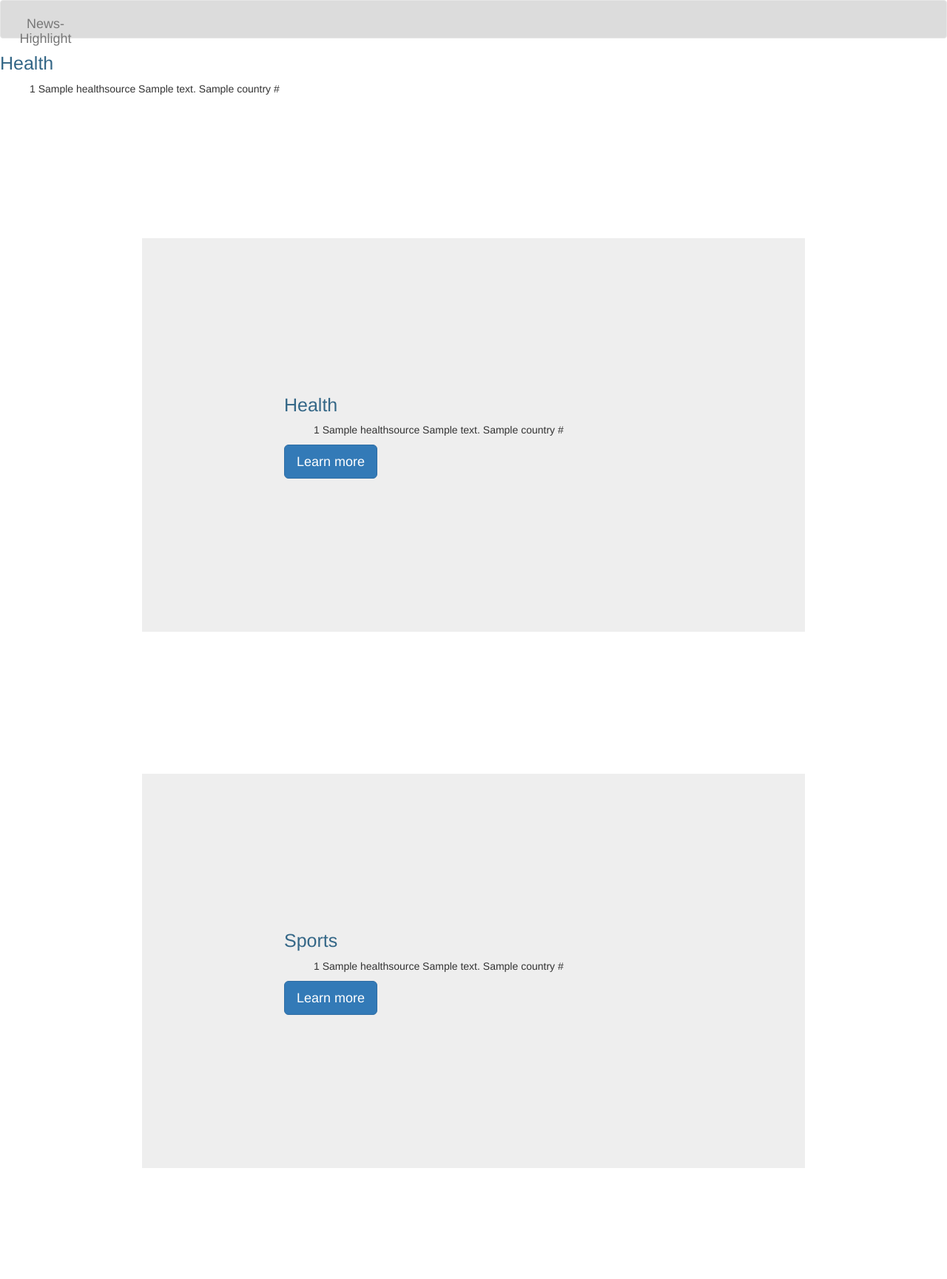
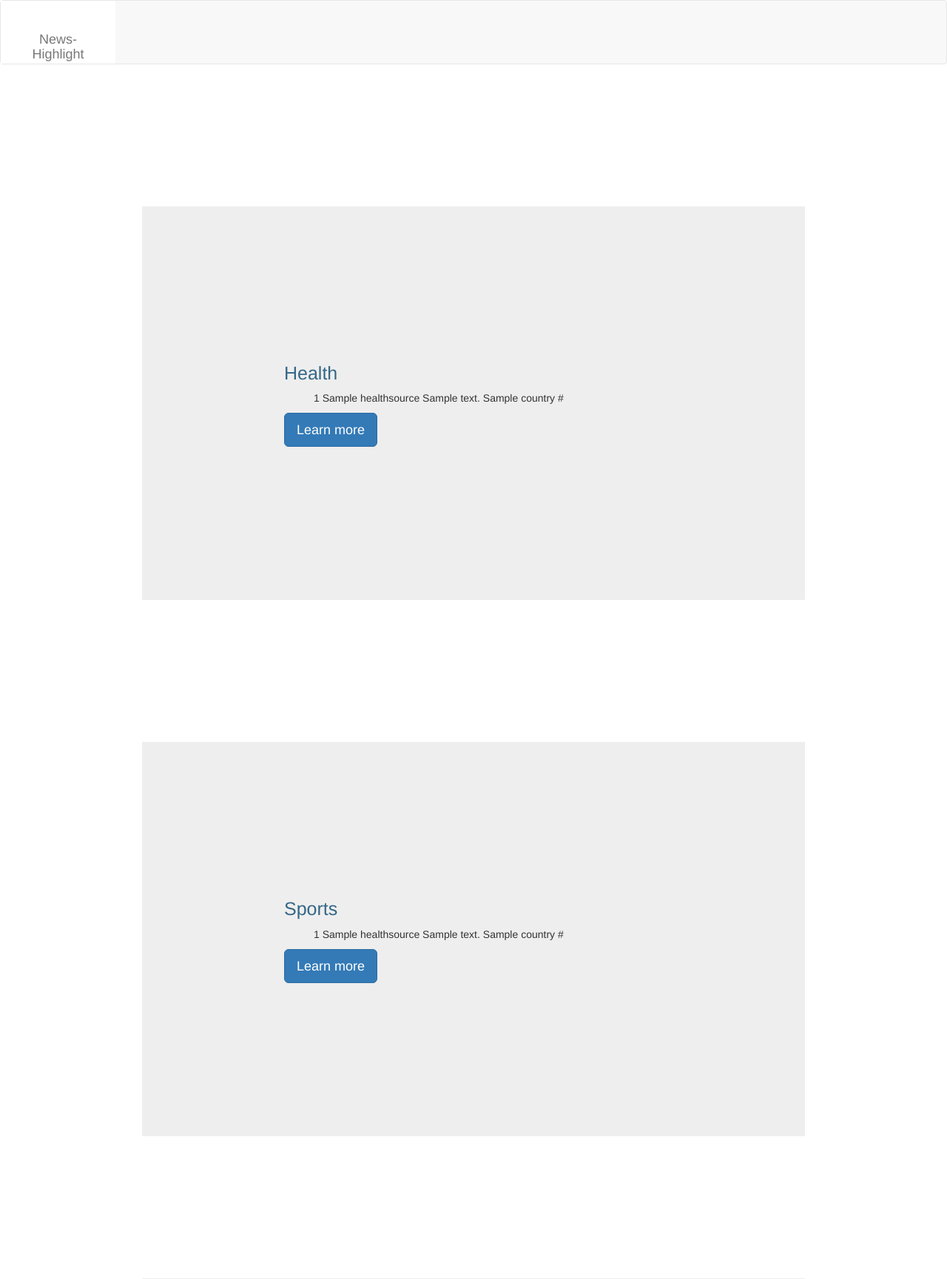
Before and after one commit to MaryMbugua/Newshighlighttwo, a Flask app: template app/templates/index.html in a window 1280 px wide. Shown: the top 1729 px of the page at 74% size. Run offline with Flask 2, Linux system fonts and the light colour scheme; the template is opened without the code that fills it: most values are stand-ins (such as "Sample title", 1, 10 or a date in 2020); some libraries are stand-ins or nearby versions.

Commit message:
navbar styling

```diff
--- a/app/static/css/index.css
+++ b/app/static/css/index.css
@@ -1,7 +1,4 @@
-.navbar{
-    background-color: #dcdcdc;
 
-}
 h3{
     color: #346787;
     font-size: 25px;
--- a/app/static/css/navbar.css
+++ b/app/static/css/navbar.css
@@ -1,4 +1,5 @@
 .ola{text-align: center;
-    padding: 20%;
+    padding: 40%;
+    background-color: #ffffff;
 
 }
--- a/app/templates/index.html
+++ b/app/templates/index.html
@@ -11,20 +11,6 @@
 
 <!-- Content block -->
 {% block content %}
-
-         <!-- Health news section  -->
-         <h3> Health</h3>
-         <ul>
-            {% for healthsource in healthsource %}
-
-                {{healthsource.id}}
-                {{healthsource.name}}
-                {{healthsource.description}}
-                {{healthsource.country}}
-                    {{healthsource.url}}
-
-            {% endfor %}
-        </ul>
 
 
 
@@ -93,53 +79,5 @@
 </ul>
     <p><a class="btn btn-primary btn-lg" href="#" role="button">Learn more</a></p>
 </div>
-<div class="jumbotron you">
-    <!-- Health news section  -->
-<h3>  General</h3>
-<ul>
-{% for healthsource in healthsource %}
 
-   {{healthsource.id}}
-   {{healthsource.name}}
-   {{healthsource.description}}
-   {{healthsource.country}}
-       {{healthsource.url}}
-
-{% endfor %}
-</ul>
-
-<div class="jumbotron you">
-        <!-- Health news section  -->
-<h3> Business</h3>
-<ul>
-   {% for healthsource in healthsource %}
-
-       {{healthsource.id}}
-       {{healthsource.name}}
-       {{healthsource.description}}
-       {{healthsource.country}}
-           {{healthsource.url}}
-
-   {% endfor %}
-</ul>
-        <p><a class="btn btn-primary btn-lg" href="#" role="button">Learn more</a></p>
-</div>
-
-<div class="jumbotron you">
-    <!-- Health news section  -->
-<h3> Health</h3>
-<ul>
-{% for healthsource in healthsource %}
-
-   {{healthsource.id}}
-   {{healthsource.name}}
-   {{healthsource.description}}
-   {{healthsource.country}}
-       {{healthsource.url}}
-
-{% endfor %}
-</ul>
-    <p><a class="btn btn-primary btn-lg" href="#" role="button">Learn more</a></p>
-</div>
-
-{% endblock %}
+      {% endblock %}
```
